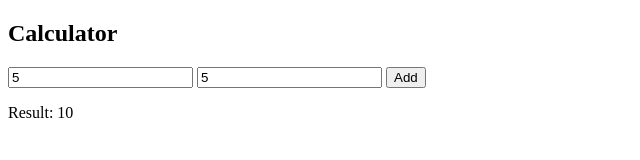
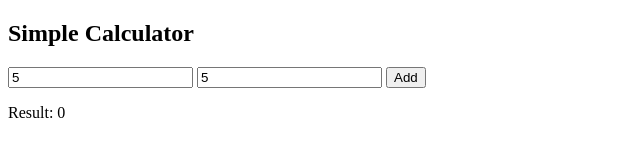
Before and after one commit to Naruto08403/ci-cd-demo, a website: page index.html in a window 1280 px wide. Both pictures are taken after typing "5", "5" into the empty fields and a click on the button "Add". Shown: the whole page, without its empty margins (0-640 px from the left). Drawn offline with Linux system fonts and the light colour scheme.

```diff
--- a/index.html
+++ b/index.html
@@ -6,7 +6,7 @@
     <title>Simple Calculator</title>
 </head>
 <body>
-    <h2>Calculator</h2>
+    <h2>Simple Calculator</h2>
     <input type="number" id="num1" placeholder="Enter first number for me">
     <input type="number" id="num2" placeholder="Enter second number for you">
     <button onclick="calculate()">Add</button>
--- a/script.js
+++ b/script.js
@@ -1,5 +1,5 @@
 function add(a, b) {
-    return a + b;
+    return a - b;
 }
 
 function calculate() {
```
